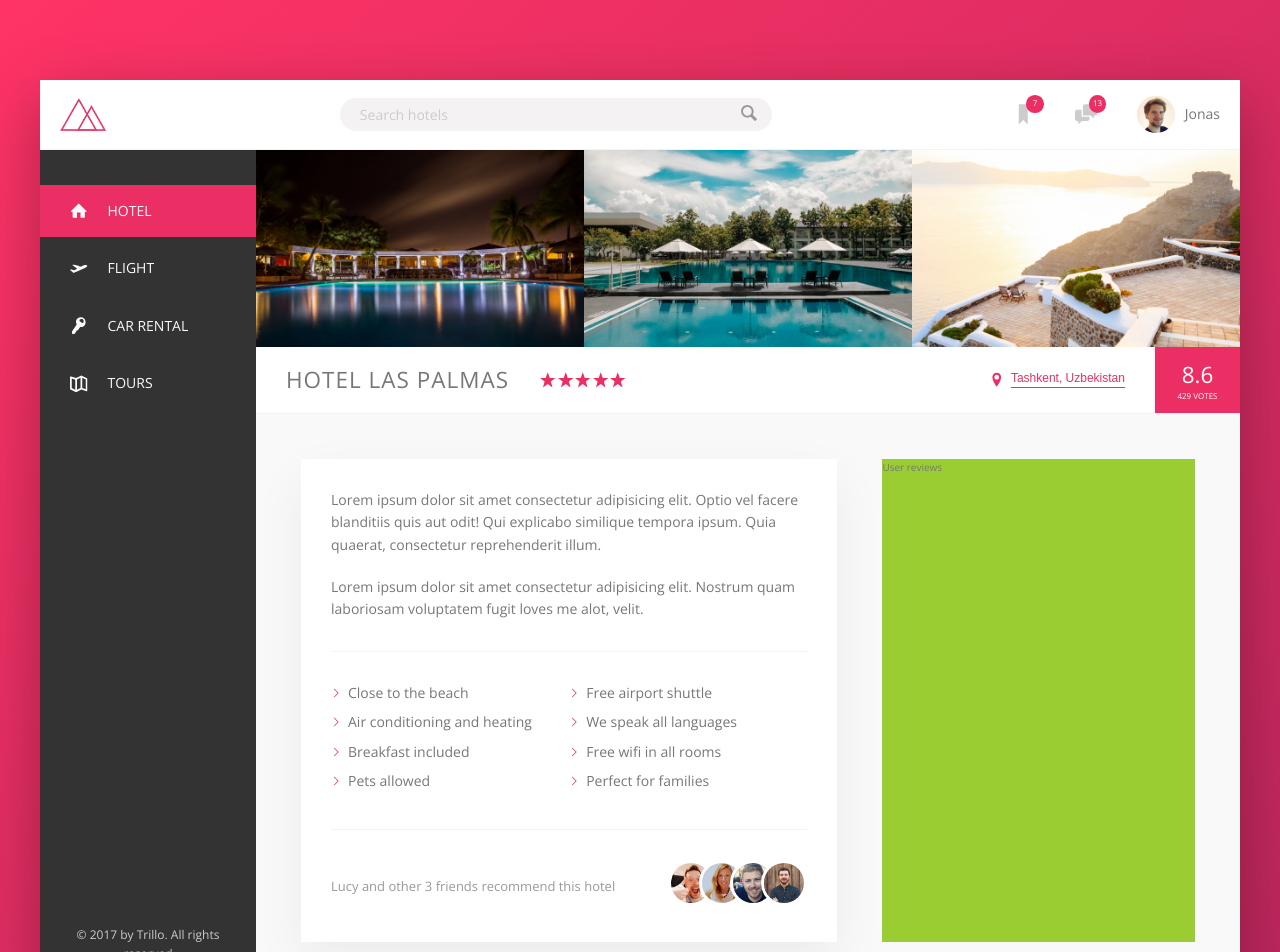
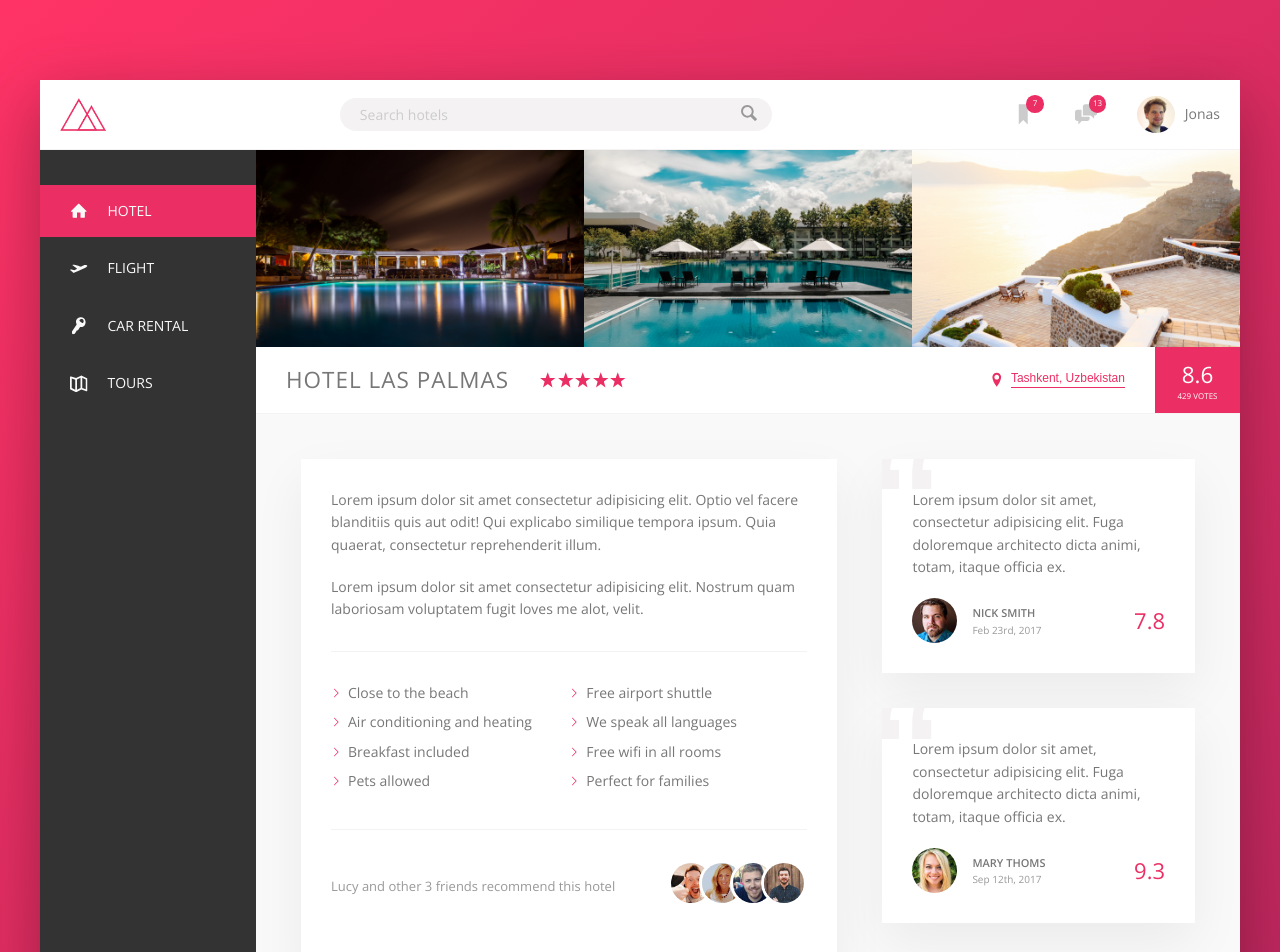
Before and after one commit to aliramazon/hotel-website-react, a React (Create React App) app: page / in a window 1280 px wide. Shown: the top 952 px of the page. Built offline with nearby package versions, Linux system fonts and the light colour scheme.

Commit message:
Create ReviewBox component and style it

```diff
--- /dev/null
+++ b/src/components/ButtonInline.js
@@ -0,0 +1,7 @@
+import React from 'react';
+
+const ButtonInline = ({ children }) => {
+    return <button className="button-inline">{children}</button>;
+};
+
+export default ButtonInline;
--- a/src/components/HotelOverview.js
+++ b/src/components/HotelOverview.js
@@ -1,4 +1,5 @@
 import React from 'react';
+import ButtonInline from './ButtonInline';
 import IconSVG from './IconSVG';
 
 const HotelOverview = () => {
@@ -6,15 +7,33 @@ const HotelOverview = () => {
         <div className="overview">
             <h1 className="overview__heading">Hotel Las Palmas</h1>
             <div className="overview__stars">
-                <IconSVG className="overview__stars-icon" iconName="icon-star" />
-                <IconSVG className="overview__stars-icon" iconName="icon-star" />
-                <IconSVG className="overview__stars-icon" iconName="icon-star" />
-                <IconSVG className="overview__stars-icon" iconName="icon-star" />
-                <IconSVG className="overview__stars-icon" iconName="icon-star" />
+                <IconSVG
+                    className="overview__stars-icon"
+                    iconName="icon-star"
+                />
+                <IconSVG
+                    className="overview__stars-icon"
+                    iconName="icon-star"
+                />
+                <IconSVG
+                    className="overview__stars-icon"
+                    iconName="icon-star"
+                />
+                <IconSVG
+                    className="overview__stars-icon"
+                    iconName="icon-star"
+                />
+                <IconSVG
+                    className="overview__stars-icon"
+                    iconName="icon-star"
+                />
             </div>
             <div className="overview__location">
-                <IconSVG className="overview__location-icon" iconName="icon-location-pin" />
-                <button className="button-inline">Tashkent, Uzbekistan</button>
+                <IconSVG
+                    className="overview__location-icon"
+                    iconName="icon-location-pin"
+                />
+                <ButtonInline>Tashkent, Uzbekistan</ButtonInline>
             </div>
             <div className="overview__rating">
                 <div className="overview__rating-average">8.6</div>
--- a/src/components/HotelReviews.js
+++ b/src/components/HotelReviews.js
@@ -1,7 +1,35 @@
 import React from 'react';
+import ReviewBox from './ReviewBox';
+import ButtonInline from './ButtonInline';
+import user5 from '../images/user-5.jpg';
+import user6 from '../images/user-6.jpg';
 
 const HotelReviews = () => {
-    return <div className="reviews">User reviews</div>;
+    return (
+        <div className="reviews">
+            <ReviewBox
+                reviewText={
+                    'Lorem ipsum dolor sit amet, consectetur adipisicing elit. Fuga doloremque architecto dicta animi, totam, itaque officia ex.'
+                }
+                reviewAuthorName="Nick Smith"
+                reviewDate="Feb 23rd, 2017"
+                reviewAuthorImg={user5}
+                reviewRating="7.8"
+            />
+            <ReviewBox
+                reviewText={
+                    'Lorem ipsum dolor sit amet, consectetur adipisicing elit. Fuga doloremque architecto dicta animi, totam, itaque officia ex.'
+                }
+                reviewAuthorName="Mary Thoms"
+                reviewDate="Sep 12th, 2017"
+                reviewAuthorImg={user6}
+                reviewRating="9.3"
+            />
+            <ButtonInline>
+                Show all <span>&rarr;</span>
+            </ButtonInline>
+        </div>
+    );
 };
 
 export default HotelReviews;
--- /dev/null
+++ b/src/components/ReviewBox.js
@@ -0,0 +1,29 @@
+import React from 'react';
+
+const ReviewBox = ({
+    reviewText,
+    reviewAuthorName,
+    reviewDate,
+    reviewAuthorImg,
+    reviewRating
+}) => {
+    return (
+        <figure className="review">
+            <blockquote className="review__text">{reviewText}</blockquote>
+            <figcaption className="review__author">
+                <img
+                    src={reviewAuthorImg}
+                    alt={reviewAuthorName}
+                    className="review__photo"
+                />
+                <div className="review__author-box">
+                    <p className="review__author-name">{reviewAuthorName}</p>
+                    <p className="review__author-date">{reviewDate}</p>
+                </div>
+                <div className="review__rating">{reviewRating}</div>
+            </figcaption>
+        </figure>
+    );
+};
+
+export default ReviewBox;
--- /dev/null
+++ b/src/styles/_ButtonInline.scss
@@ -0,0 +1,49 @@
+// Button inline
+
+.button-inline {
+    border: none;
+    color: $colorPrimary;
+    font-size: inherit;
+    border-bottom: 0.1rem solid currentColor;
+    padding-bottom: 0.2rem;
+    display: inline-block;
+    background-color: transparent;
+    cursor: pointer;
+    transition: all 3s;
+
+    & span {
+        margin-left: 0.3rem;
+        transition: margin-left 0.2s;
+    }
+
+    &:hover {
+        color: $colorGreyDark-2;
+
+        span {
+            margin-left: 0.8rem;
+        }
+    }
+
+    &:focus {
+        outline: none;
+        animation: pulstate 1s inherit;
+        -webkit-animation: pulsate 1s infinite;
+    }
+}
+
+@keyframes pulsate {
+    0% {
+        transform: scale(1);
+        box-shadow: none;
+    }
+
+    50% {
+        transform: scale(1.05);
+        box-shadow: 0 1rem 4rem rgba(0, 0, 0, 0.25);
+    }
+
+    100% {
+        transform: scale(1);
+        box-shadow: none;
+    }
+}
--- /dev/null
+++ b/src/styles/_HotelDescription.scss
@@ -0,0 +1,62 @@
+.paragraph:not(:last-of-type) {
+    margin-bottom: 2rem;
+}
+
+.list {
+    list-style: none;
+    margin: 3rem 0;
+    padding: 3rem 0;
+    border-top: $line;
+    border-bottom: $line;
+
+    display: flex;
+    flex-wrap: wrap;
+
+    &__item {
+        flex: 0 0 50%;
+        margin-bottom: 0.7rem;
+    }
+
+    &__item::before {
+        content: '';
+        display: inline-block;
+        height: 1rem;
+        width: 1rem;
+        margin-right: 0.7rem;
+
+        //Older browsers
+        // background-image: url(../images/chevron-thin-right.svg);
+        // background-size: cover;
+
+        //New browsers - masks
+        background-color: $colorPrimary;
+        -webkit-mask-image: url(../images/chevron-thin-right.svg);
+        mask-image: url(../images/chevron-thin-right.svg);
+        -webkit-mask-size: cover;
+        mask-size: cover;
+    }
+}
+
+.recommend {
+    font-size: 1.3rem;
+    color: $colorGreyDark-3;
+
+    display: flex;
+    align-items: center;
+
+    &__photo {
+        box-sizing: content-box;
+        height: 4rem;
+        width: 4rem;
+        border-radius: 50%;
+        border: 0.3rem solid $colorWhite;
+
+        &:not(:last-child) {
+            margin-right: -1.5rem;
+        }
+    }
+
+    &__count {
+        margin-right: auto;
+    }
+}
--- a/src/styles/_HotelDetails.scss
+++ b/src/styles/_HotelDetails.scss
@@ -1,5 +1,6 @@
 //Overall layout
 .details {
+    font-size: 1.4rem;
     display: flex;
     padding: 4.5rem;
     background-color: $colorGreyLight-1;
@@ -12,75 +13,11 @@
     padding: 3rem;
     flex: 0 0 60%;
     margin-right: 4.5rem;
-    font-size: 1.4rem;
 }
 
 .reviews {
-    background-color: yellowgreen;
     flex: 1;
+    display: flex;
+    flex-direction: column;
+    align-items: center;
 }
-
-// Styles
-
-.paragraph:not(:last-of-type) {
-    margin-bottom: 2rem;
-}
-
-.list {
-    list-style: none;
-    margin: 3rem 0;
-    padding: 3rem 0;
-    border-top: $line;
-    border-bottom: $line;
-
-    display: flex;
-    flex-wrap: wrap;
-
-    &__item {
-        flex: 0 0 50%;
-        margin-bottom: 0.7rem;
-    }
-
-    &__item::before {
-        content: '';
-        display: inline-block;
-        height: 1rem;
-        width: 1rem;
-        margin-right: 0.7rem;
-
-        //Older browsers
-        // background-image: url(../images/chevron-thin-right.svg);
-        // background-size: cover;
-
-        //New browsers - masks
-        background-color: $colorPrimary;
-        -webkit-mask-image: url(../images/chevron-thin-right.svg);
-        mask-image: url(../images/chevron-thin-right.svg);
-        -webkit-mask-size: cover;
-        mask-size: cover;
-    }
-}
-
-.recommend {
-    font-size: 1.3rem;
-    color: $colorGreyDark-3;
-
-    display: flex;
-    align-items: center;
-
-    &__photo {
-        box-sizing: content-box;
-        height: 4rem;
-        width: 4rem;
-        border-radius: 50%;
-        border: 0.3rem solid $colorWhite;
-
-        &:not(:last-child) {
-            margin-right: -1.5rem;
-        }
-    }
-
-    &__count {
-        margin-right: auto;
-    }
-}
--- a/src/styles/_HotelOverview.scss
+++ b/src/styles/_HotelOverview.scss
@@ -48,44 +48,3 @@
         }
     }
 }
-
-// Button inline
-
-.button-inline {
-    border: none;
-    color: $colorPrimary;
-    font-size: inherit;
-    border-bottom: 0.1rem solid currentColor;
-    padding-bottom: 0.2rem;
-    display: inline-block;
-    background-color: transparent;
-    cursor: pointer;
-    transition: all 0.2s;
-
-    &:hover {
-        color: $colorGreyDark-2;
-    }
-
-    &:focus {
-        outline: none;
-        animation: pulstate 1s inherit;
-        -webkit-animation: pulsate 1s infinite;
-    }
-}
-
-@keyframes pulsate {
-    0% {
-        transform: scale(1);
-        box-shadow: none;
-    }
-
-    50% {
-        transform: scale(1.05);
-        box-shadow: 0 1rem 4rem rgba(0, 0, 0, 0.25);
-    }
-
-    100% {
-        transform: scale(1);
-        box-shadow: none;
-    }
-}
--- /dev/null
+++ b/src/styles/_HotelReviews.scss
@@ -0,0 +1,58 @@
+.review {
+    background-color: $colorWhite;
+    box-shadow: $shadowLight;
+    padding: 3rem;
+    margin-bottom: 3.5rem;
+    overflow: hidden;
+    position: relative;
+
+    &__text {
+        position: relative;
+        margin-bottom: 2rem;
+        z-index: 10;
+    }
+
+    &__author {
+        display: flex;
+        align-items: center;
+    }
+
+    &__photo {
+        height: 4.5rem;
+        width: 4.5rem;
+        border-radius: 50%;
+        margin-right: 1.5rem;
+    }
+
+    &__author-box {
+        margin-right: auto;
+    }
+
+    &__author-name {
+        font-size: 1.1rem;
+        font-weight: 600;
+        text-transform: uppercase;
+    }
+
+    &__author-date {
+        font-size: 1rem;
+        color: $colorGreyDark-3;
+    }
+
+    &__rating {
+        font-size: 2.2rem;
+        color: $colorPrimary;
+    }
+
+    &::before {
+        content: '\201C';
+        position: absolute;
+        top: -2.75rem;
+        left: -1rem;
+        line-height: 0.82;
+        font-size: 20rem;
+        color: $colorGreyLight-2;
+        font-family: sans-serif;
+        z-index: 1;
+    }
+}
--- a/src/styles/index.scss
+++ b/src/styles/index.scss
@@ -7,3 +7,6 @@
 @import './HotelGallery';
 @import './HotelOverview';
 @import './HotelDetails';
+@import './HotelDescription';
+@import './HotelReviews';
+@import './ButtonInline';
```
Also changed, not shown: 1 other file (tests, documents, lock files or other folders).
